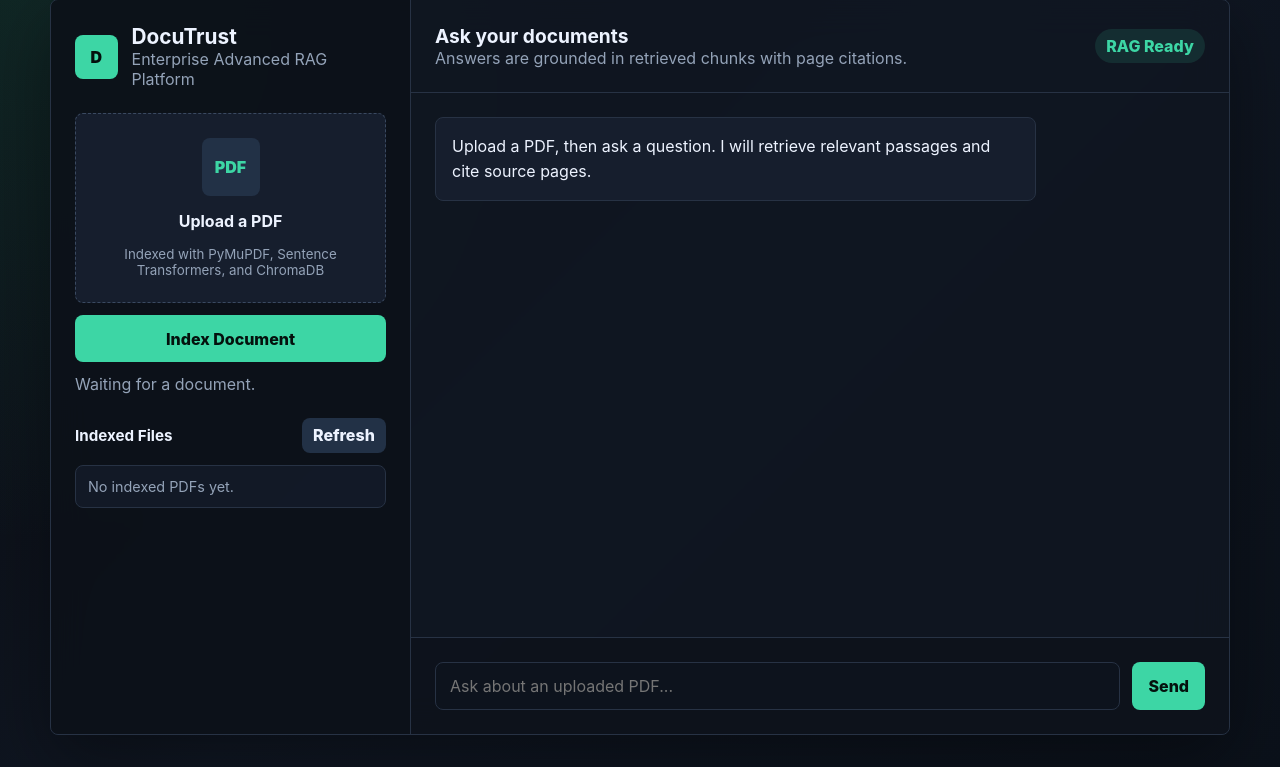
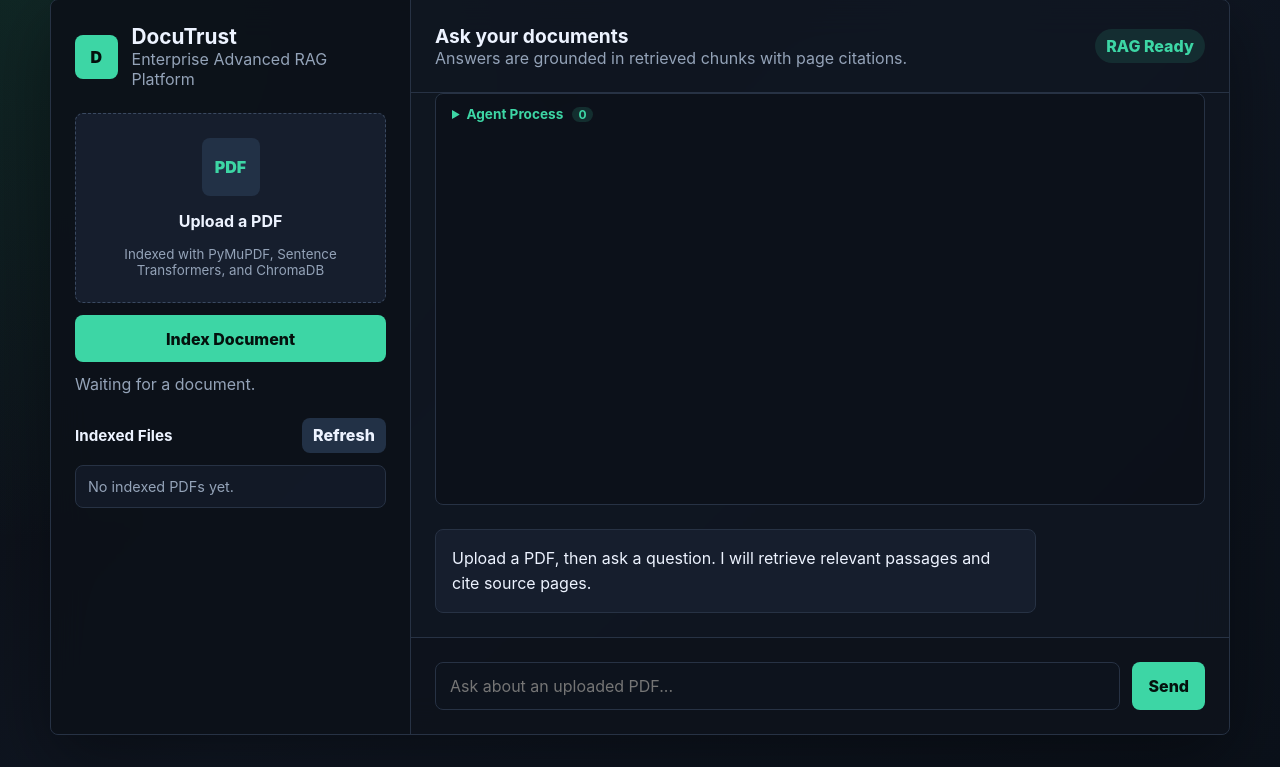
Before and after one commit to icancodefyi/DocuTrust, a FastAPI app: page / in a window 1280 px wide. Shown: the part 33-800 px from the top of the page. Run offline with FastAPI, Linux system fonts and the light colour scheme; data that the repository does not hold is empty.

Commit message:
step 8: real-time agent log panel in ui with sse streaming endpoint

```diff
--- a/frontend/static/css/styles.css
+++ b/frontend/static/css/styles.css
@@ -221,6 +221,60 @@ p {
     white-space: nowrap;
 }
 
+.agent-log {
+    margin: 0 24px;
+    padding: 12px 16px;
+    border: 1px solid var(--line);
+    border-radius: 8px;
+    background: rgba(10, 13, 18, 0.45);
+    font-size: 0.85rem;
+}
+
+.agent-log summary {
+    cursor: pointer;
+    font-weight: 700;
+    color: var(--accent);
+}
+
+.agent-log summary #logCount {
+    display: inline-block;
+    margin-left: 6px;
+    padding: 0 6px;
+    border-radius: 999px;
+    background: rgba(61, 214, 165, 0.15);
+    font-size: 0.75rem;
+}
+
+#logEntries {
+    display: grid;
+    gap: 6px;
+    margin-top: 10px;
+}
+
+.log-entry {
+    display: flex;
+    align-items: center;
+    gap: 8px;
+    padding: 6px 8px;
+    border-radius: 6px;
+    background: rgba(22, 30, 45, 0.6);
+}
+
+.log-icon {
+    color: var(--accent);
+    font-weight: 700;
+}
+
+.log-agent {
+    font-weight: 600;
+    color: var(--text);
+    min-width: 90px;
+}
+
+.log-detail {
+    color: var(--muted);
+}
+
 .messages {
     display: flex;
     flex-direction: column;
--- a/frontend/static/js/app.js
+++ b/frontend/static/js/app.js
@@ -10,6 +10,8 @@ const messages = document.querySelector("#messages");
 const loadingTemplate = document.querySelector("#loadingTemplate");
 const documentList = document.querySelector("#documentList");
 const refreshDocs = document.querySelector("#refreshDocs");
+const logEntries = document.querySelector("#logEntries");
+const logCount = document.querySelector("#logCount");
 
 function setStatus(text, isError = false) {
     uploadStatus.textContent = text;
@@ -48,6 +50,25 @@ function renderCitations(citations) {
     `).join("");
 
     return `<div class="citations">${items}</div>`;
+}
+
+function renderSteps(steps) {
+    if (!steps || !steps.length) {
+        return;
+    }
+
+    logEntries.innerHTML = "";
+    steps.forEach((step) => {
+        const entry = document.createElement("div");
+        entry.className = "log-entry";
+        entry.innerHTML = `
+            <span class="log-icon">\u2713</span>
+            <span class="log-agent">${escapeHtml(step.agent)}</span>
+            <span class="log-detail">${escapeHtml(step.detail)}</span>
+        `;
+        logEntries.appendChild(entry);
+    });
+    logCount.textContent = steps.length;
 }
 
 async function loadDocuments() {
@@ -132,6 +153,9 @@ chatForm.addEventListener("submit", async (event) => {
         }
 
         loader.remove();
+        if (data.debug && data.debug.steps) {
+            renderSteps(data.debug.steps);
+        }
         addMessage("assistant", `<p>${escapeHtml(data.answer)}</p>${renderCitations(data.citations)}`);
     } catch (error) {
         loader.remove();
--- a/frontend/templates/index.html
+++ b/frontend/templates/index.html
@@ -47,6 +47,11 @@
                     <span class="live-pill">RAG Ready</span>
                 </header>
 
+                <details class="agent-log" id="agentLog">
+                    <summary>Agent Process <span id="logCount">0</span></summary>
+                    <div id="logEntries"></div>
+                </details>
+
                 <div id="messages" class="messages">
                     <article class="message assistant">
                         <p>Upload a PDF, then ask a question. I will retrieve relevant passages and cite source pages.</p>
```
Also changed, not shown: backend/agents/graph.py (+37 -0 lines), backend/routers/chat.py (+12 -0 lines).
